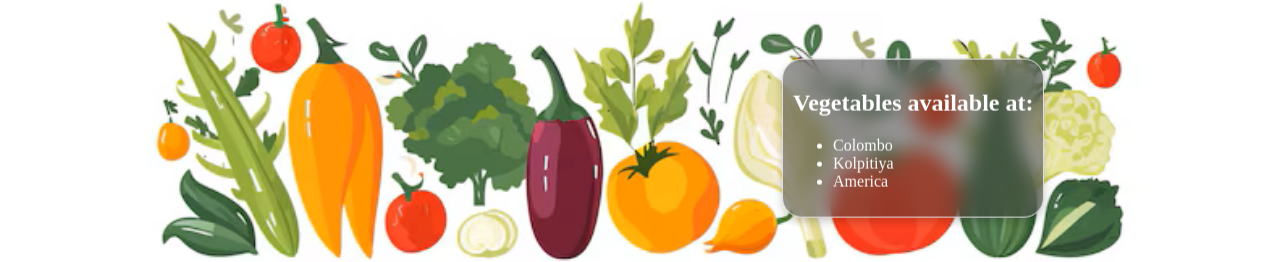
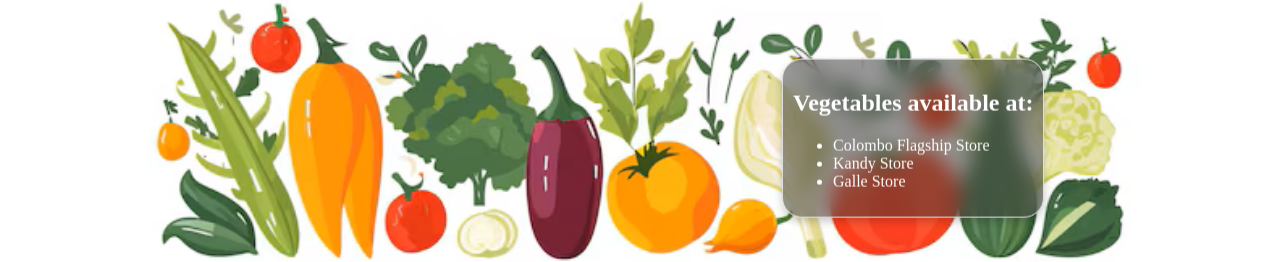
Before and after one commit to skywalker20006/AUSTINSSUPERMARKET, a plain HTML site: page Vegetables Page.html in a window 1280 px wide. Shown: the part 167-429 px from the top of the page. Drawn offline with Linux system fonts and the light colour scheme.

Commit message:
Update Vegetables Page.html
changed the store names inside the blurred box

```diff
--- a/Vegetables Page.html
+++ b/Vegetables Page.html
@@ -21,9 +21,9 @@
         <div class="info-list">
             <h2>Vegetables available at:</h2>
             <ul>
-                <li>Colombo</li>
-                <li>Kolpitiya</li>
-                <li>America</li>
+                <li>Colombo Flagship Store</li>
+                <li>Kandy Store</li>
+                <li>Galle Store</li>
             </ul>
         </div>
     </div>
```
